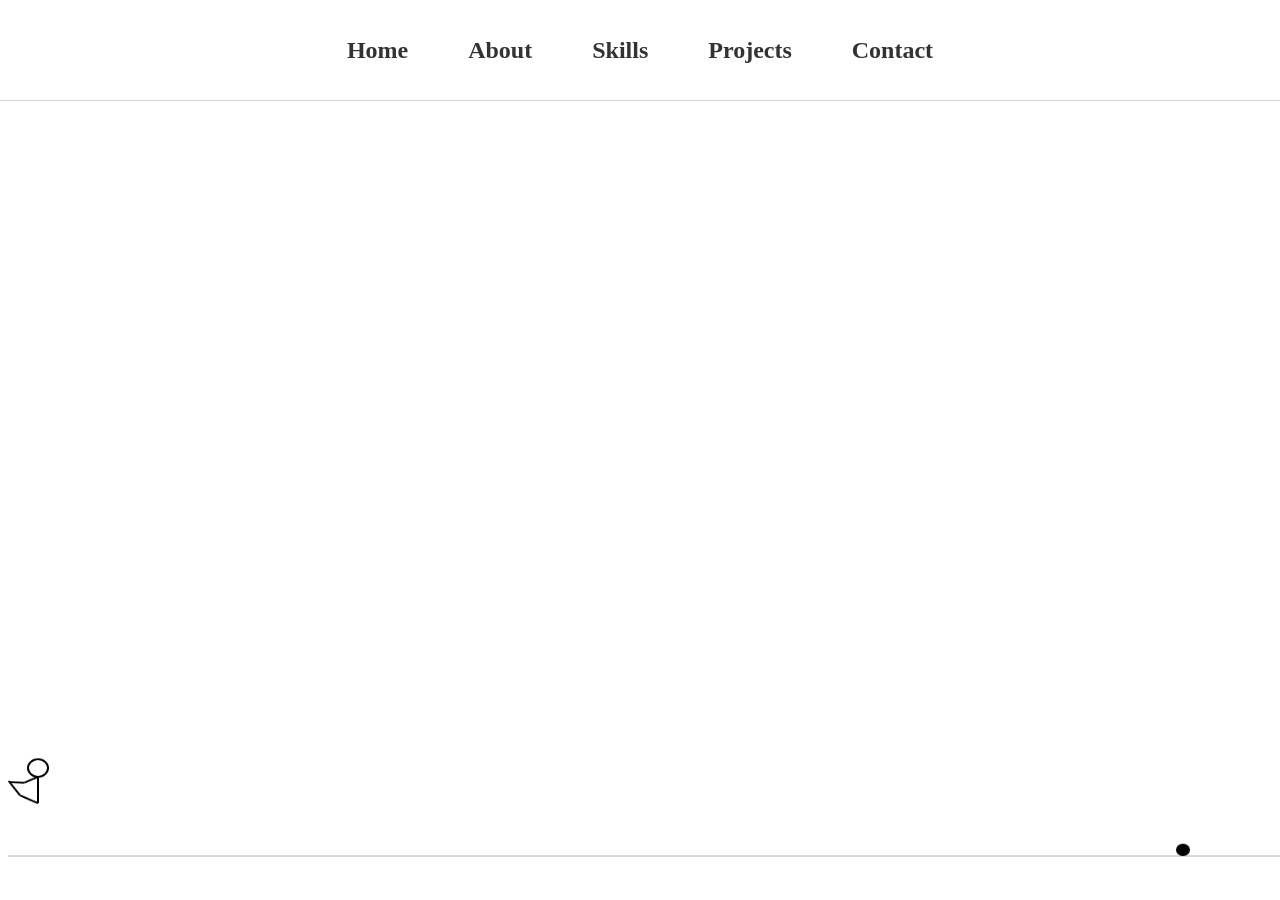
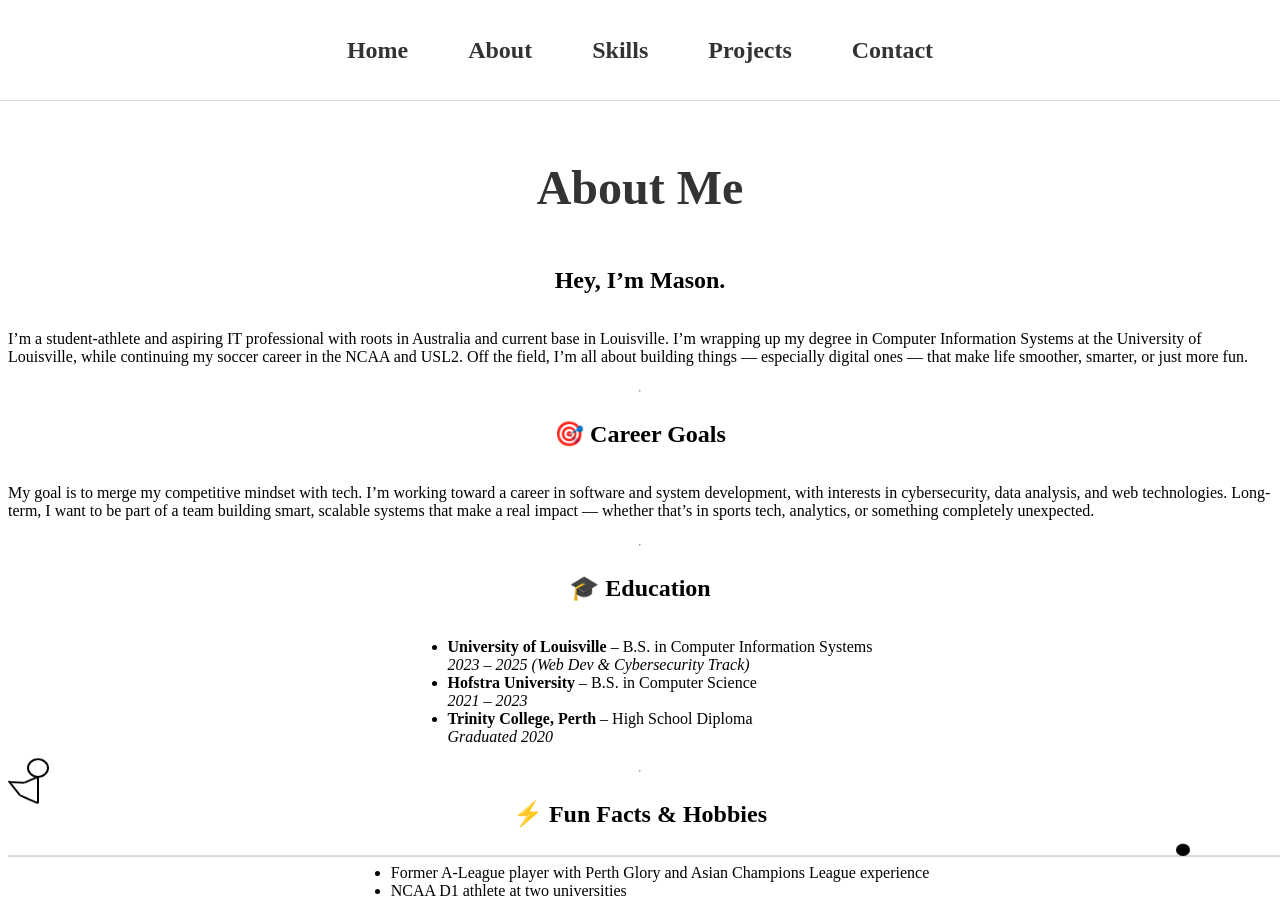
Before and after one commit to masontatafu/masontatafu.github.io, a Jekyll site: the page built from about.md, in a window 1280 px wide and 900 px high. Built offline with Jekyll 4.4.1, drawn with Linux system fonts in a browser that asks for light colours; our own code applies the rules of GitHub Pages for plain Markdown files; some of the changed text lies outside the part shown.

Commit message:
Update about.md

```diff
--- a/about.md
+++ b/about.md
@@ -1,3 +1,58 @@
 ---
-title: This is where I'll be writing information about myself
+title: "About Me"
+layout: default
 ---
+
+# About Me
+{:.page-title}
+
+## Hey, I’m Mason.
+{:.about-header}
+
+I'm a student-athlete and aspiring IT professional with roots in Australia and current base in Louisville. I’m wrapping up my degree in Computer Information Systems at the University of Louisville, while continuing my soccer career in the NCAA and USL2. Off the field, I'm all about building things — especially digital ones — that make life smoother, smarter, or just more fun.
+
+---
+
+## 🎯 Career Goals
+{:.about-section}
+
+My goal is to merge my competitive mindset with tech. I’m working toward a career in software and system development, with interests in cybersecurity, data analysis, and web technologies. Long-term, I want to be part of a team building smart, scalable systems that make a real impact — whether that’s in sports tech, analytics, or something completely unexpected.
+
+---
+
+## 🎓 Education
+{:.about-section}
+
+- **University of Louisville** – B.S. in Computer Information Systems
+  *2023 – 2025 (Web Dev & Cybersecurity Track)*
+- **Hofstra University** – B.S. in Computer Science
+  *2021 – 2023*
+- **Trinity College, Perth** – High School Diploma
+  *Graduated 2020*
+
+---
+
+## ⚡ Fun Facts & Hobbies
+{:.about-section}
+
+- Former A-League player with Perth Glory and Asian Champions League experience
+- NCAA D1 athlete at two universities
+- USL2 Top 10 Prospect in 2022
+- Into animation, coding side projects, and FIFA
+- Occasionally drops a freestyle rap for fun 🎤
+
+---
+
+## 🖼️
+{:.about-section}
+
+![Mason Tatafu](/assets/images/IMG_5131.jpg){:.profile-pic}
+
+---
+
+## 📬 Contact Me
+{:.about-section}
+
+📧 masontatafu9@gmail.com
+📍 Louisville, KY
+🔗 [Resume](Mason%20Tatafu%20Current%20Resume%20-%202025.pdf)
```
